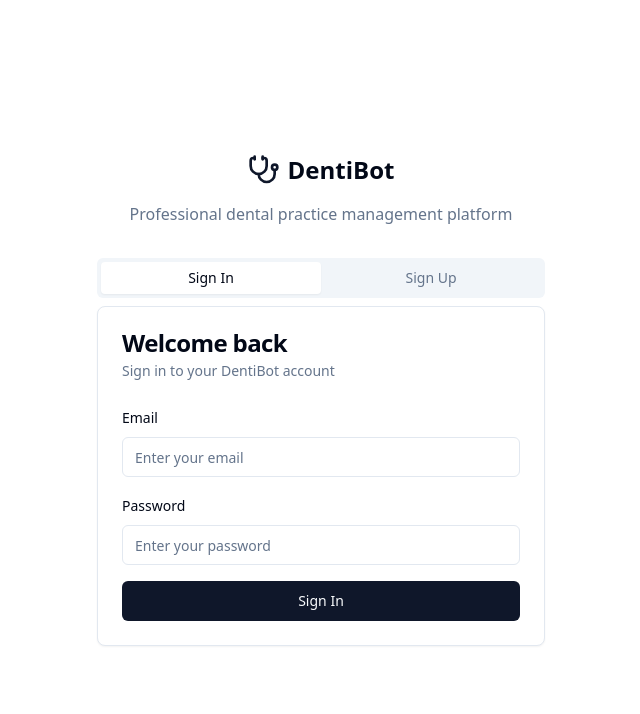
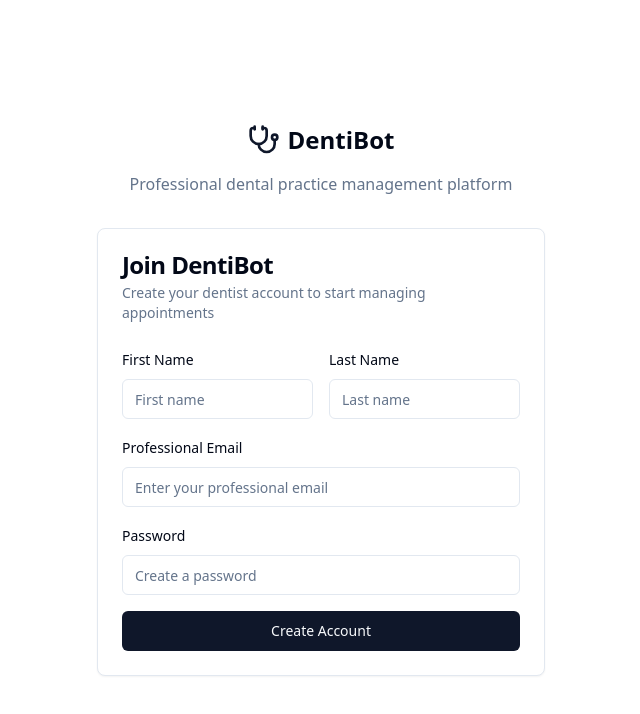
Before and after one commit to RomeoJackson199/dentibot-appt-manager, a React (Vite) app: page /auth in a window 1280 px wide. Shown: the top 714 px of the page, without its empty margins (319-959 px from the left). Built offline with nearby package versions, Linux system fonts and the light colour scheme.

Commit message:
Remove sign-in feature
Remove sign-in functionality and redirect to signup.

```diff
--- a/src/pages/Auth.tsx
+++ b/src/pages/Auth.tsx
@@ -5,17 +5,13 @@ import { Button } from '@/components/ui/button';
 import { Input } from '@/components/ui/input';
 import { Label } from '@/components/ui/label';
 import { Card, CardContent, CardDescription, CardHeader, CardTitle } from '@/components/ui/card';
-import { Tabs, TabsContent, TabsList, TabsTrigger } from '@/components/ui/tabs';
+
 import { Loader2, Stethoscope } from 'lucide-react';
 
 const Auth = () => {
   const [loading, setLoading] = useState(false);
-  const { signIn, signUp, user } = useAuth();
+  const { signUp, user } = useAuth();
   const navigate = useNavigate();
-
-  // Sign In Form State
-  const [signInEmail, setSignInEmail] = useState('');
-  const [signInPassword, setSignInPassword] = useState('');
 
   // Sign Up Form State
   const [signUpEmail, setSignUpEmail] = useState('');
@@ -30,18 +26,6 @@ const Auth = () => {
     }
   }, [user, navigate]);
 
-  const handleSignIn = async (e: React.FormEvent) => {
-    e.preventDefault();
-    setLoading(true);
-
-    const { error } = await signIn(signInEmail, signInPassword);
-
-    if (!error) {
-      navigate('/');
-    }
-
-    setLoading(false);
-  };
 
   const handleSignUp = async (e: React.FormEvent) => {
     e.preventDefault();
@@ -63,54 +47,6 @@ const Auth = () => {
           <p className="text-muted-foreground">Professional dental practice management platform</p>
         </div>
 
-        <Tabs defaultValue="signin" className="w-full">
-          <TabsList className="grid w-full grid-cols-2">
-            <TabsTrigger value="signin">Sign In</TabsTrigger>
-            <TabsTrigger value="signup">Sign Up</TabsTrigger>
-          </TabsList>
-
-          <TabsContent value="signin">
-            <Card>
-              <CardHeader>
-                <CardTitle>Welcome back</CardTitle>
-                <CardDescription>
-                  Sign in to your DentiBot account
-                </CardDescription>
-              </CardHeader>
-              <CardContent>
-                <form onSubmit={handleSignIn} className="space-y-4">
-                  <div className="space-y-2">
-                    <Label htmlFor="signin-email">Email</Label>
-                    <Input
-                      id="signin-email"
-                      type="email"
-                      value={signInEmail}
-                      onChange={(e) => setSignInEmail(e.target.value)}
-                      placeholder="Enter your email"
-                      required
-                    />
-                  </div>
-                  <div className="space-y-2">
-                    <Label htmlFor="signin-password">Password</Label>
-                    <Input
-                      id="signin-password"
-                      type="password"
-                      value={signInPassword}
-                      onChange={(e) => setSignInPassword(e.target.value)}
-                      placeholder="Enter your password"
-                      required
-                    />
-                  </div>
-                  <Button type="submit" className="w-full" disabled={loading}>
-                    {loading && <Loader2 className="mr-2 h-4 w-4 animate-spin" />}
-                    Sign In
-                  </Button>
-                </form>
-              </CardContent>
-            </Card>
-          </TabsContent>
-
-          <TabsContent value="signup">
         <Card>
           <CardHeader>
             <CardTitle>Join DentiBot</CardTitle>
@@ -172,8 +108,6 @@ const Auth = () => {
             </form>
           </CardContent>
         </Card>
-          </TabsContent>
-        </Tabs>
       </div>
     </div>
   );
```
Lines whose indentation alone changed are shown as unchanged.
